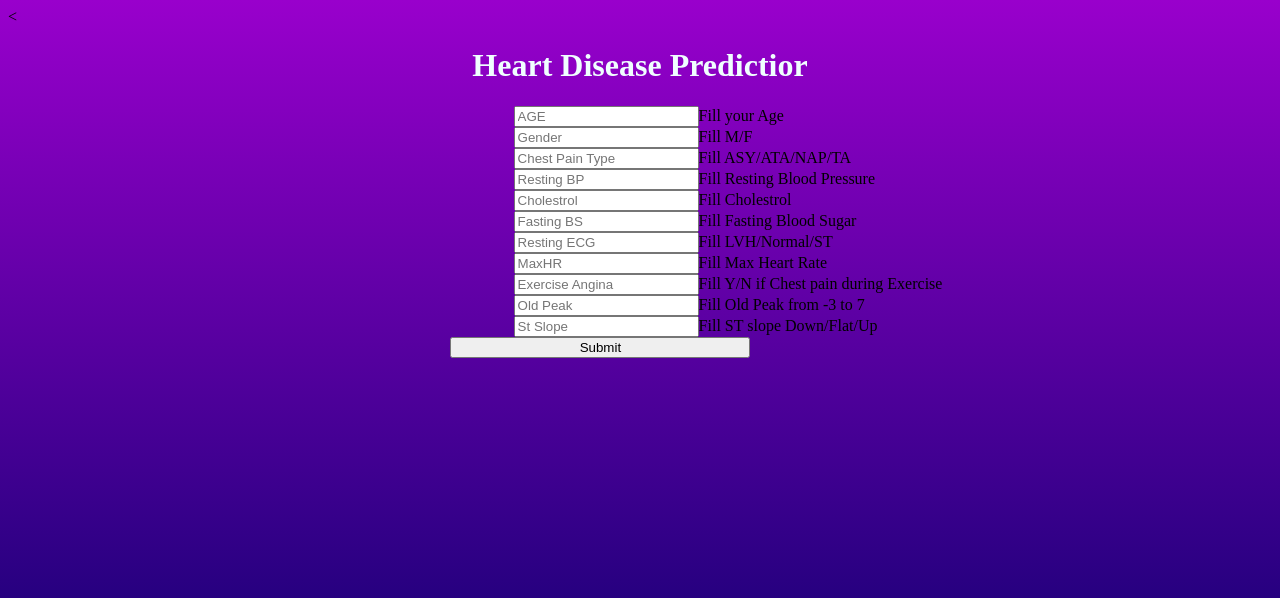
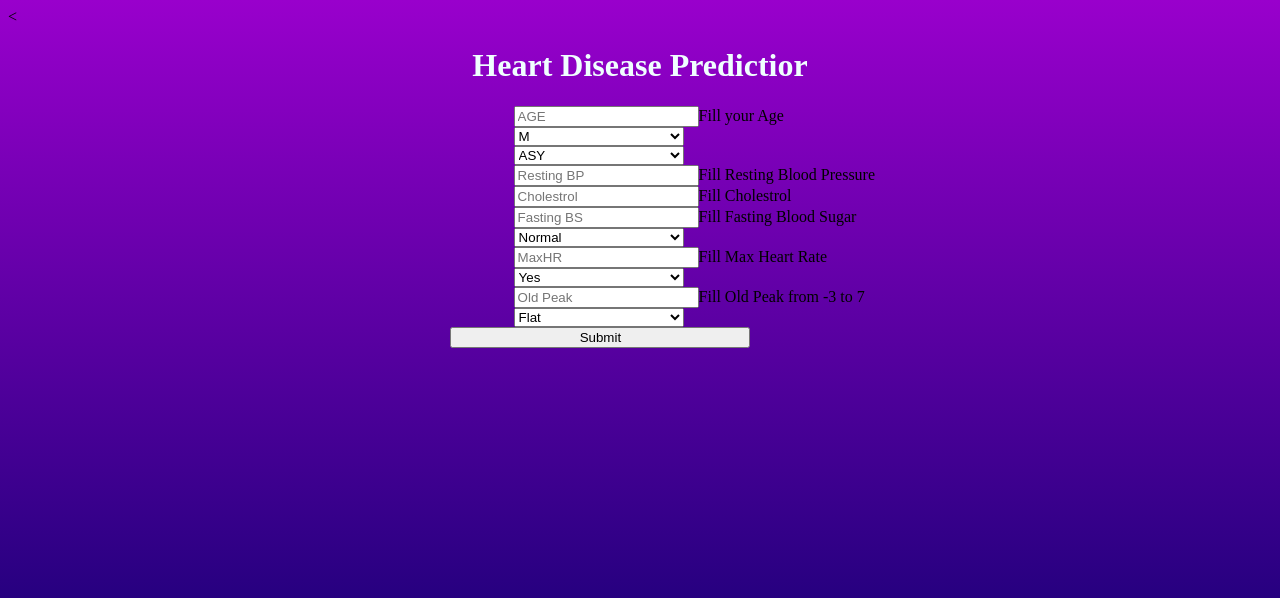
Before and after one commit to bridgecrew-perf6/Heart_Disease_Predictor_Deployed, a Flask app: page / in a window 1280 px wide. Shown: the top 598 px of the page. Run offline with Flask 2, Linux system fonts and the light colour scheme.

Commit message:
Added Drop down menus

```diff
--- a/templates/index.html
+++ b/templates/index.html
@@ -12,16 +12,35 @@
         <h1 style="text-align:center;color:Azure;">Heart Disease Predictior</h1>
         <form action="/" method="POST">
             <input  style="margin-left:40%;" type="number" name="AGE" placeholder="AGE" required="required">Fill your Age</input>
-            <input style="margin-left:40%;" type="text" name="Sex" placeholder="Gender" required="required" />Fill M/F</input>
-            <input style="margin-left:40%;" type="text" name="Chest_Pain" placeholder="Chest Pain Type" required="required" />Fill ASY/ATA/NAP/TA</input>
+            <select name="Sex" id="Sex" style="margin-left:40%; width: 170px;">
+                <option value="M">M</option>
+                <option value="F">F</option>
+            </select></br>
+           <select name="Chest_Pain" id="Chest_Pain"style="margin-left:40%; width: 170px;">
+                <option value="ASY">ASY</option>
+                <option value="NAP">NAP</option>
+                <option value="ATA">ATA</option>
+                <option value="TA">TA</option>
+            </select></br>
             <input style="margin-left:40%;" type="number" name="RestingBP" placeholder="Resting BP" required="required" />Fill Resting Blood Pressure</input>
             <input style="margin-left:40%;" type="number" name="Cholestrol" placeholder="Cholestrol" required="required" />Fill Cholestrol</input>
             <input style="margin-left:40%;" type="number" name="FastingBS" placeholder="Fasting BS" required="required" />Fill Fasting Blood Sugar</input>
-            <input style="margin-left:40%;" type="text" name="RestingECG" placeholder="Resting ECG" required="required" />Fill LVH/Normal/ST</input>
+            <select name="RestingECG" id="RestingECG"style="margin-left:40%; width: 170px;">
+                <option value="Normal">Normal</option>
+                <option value="ST">ST</option>
+                <option value="LVH">LVH</option>
+            </select></br>
             <input style="margin-left:40%;" type="number" name="MaxHR" placeholder="MaxHR" required="required" />Fill Max Heart Rate</input>
-            <input style="margin-left:40%;" type="text" name="ExerciseAngina" placeholder="Exercise Angina" required="required" />Fill Y/N if Chest pain during Exercise</input>
+            <select name="ExerciseAngina" id="ExerciseAngina"style="margin-left:40%; width: 170px;">
+                <option value="Y">Yes</option>
+                <option value="N">No</option>
+            </select></br>
             <input style="margin-left:40%;" type="number" name="OldPeak" placeholder="Old Peak" required="required" />Fill Old Peak from -3 to 7</input>
-            <input style="margin-left:40%;" type="text"  name="St_Slope" placeholder="St Slope" required="required" />Fill ST slope Down/Flat/Up</input>
+            <select name="St_Slope" id="St_Slope"style="margin-left:40%; width: 170px;">
+                <option value="Flat">Flat</option>
+                <option value="Up">Up</option>
+                <option value="Down">Down</option>
+            </select></br>
 
           <button type="submit" onclick='alert("You can call Ambulance 108")' style="width: 300px; margin-left: 35%;" class="btn btn-primary btn-block btn-large">Submit</button>
         </form>
```
